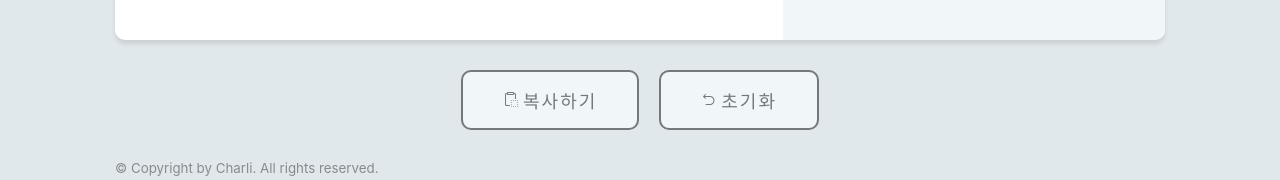
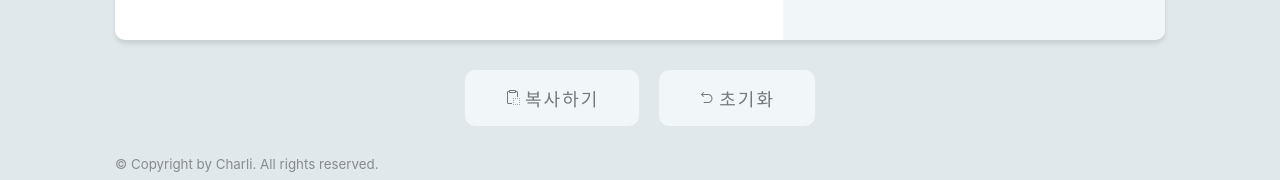
Before and after one commit to devCharli/word-count, a React (Vite) app: page / in a window 1280 px wide. Shown: the part 689-869 px from the top of the page. Built offline with nearby package versions, Linux system fonts and the light colour scheme.

Commit message:
update minior css

```diff
--- a/src/components/Button.tsx
+++ b/src/components/Button.tsx
@@ -16,7 +16,7 @@ const StyledButton = styled.button<StyledButtonProps>((props) => ({
   letterSpacing: "2px",
   fontWeight: "500",
   cursor: "pointer",
-  border: `2px solid ${props.isClicked ? "#4CAF50" : ""}`,
+  border: `2px solid ${props.isClicked ? "#4CAF50" : "none"}`,
 }));
 
 type ButtonProp = {
--- a/src/components/Container.tsx
+++ b/src/components/Container.tsx
@@ -18,6 +18,8 @@ const StyledMain = styled.main({
   position: "relative",
   "@media (max-width:1150px)": {
     width: "85vw",
+    margin: "0 auto",
+    marginTop: "40px",
     flexDirection: "column",
   },
 });
```
